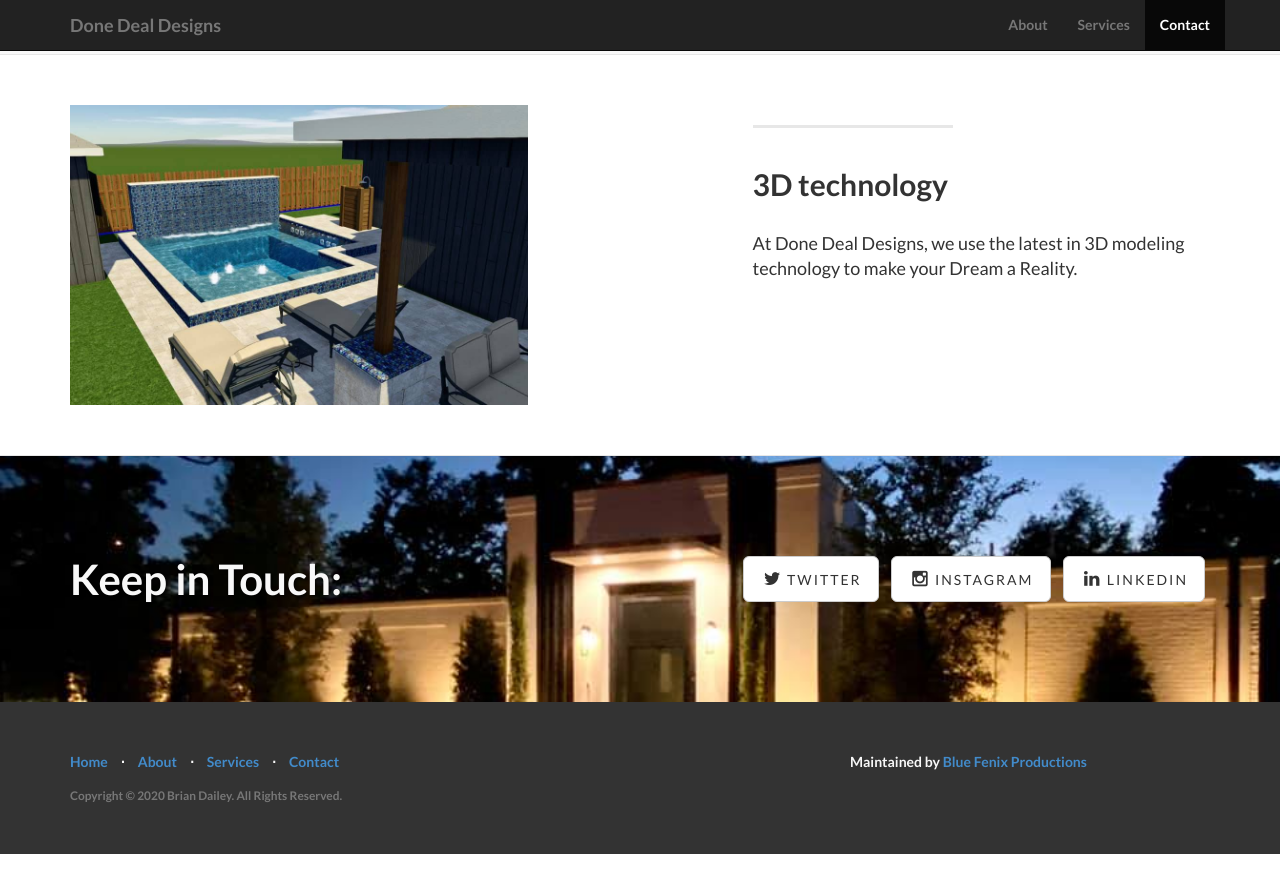
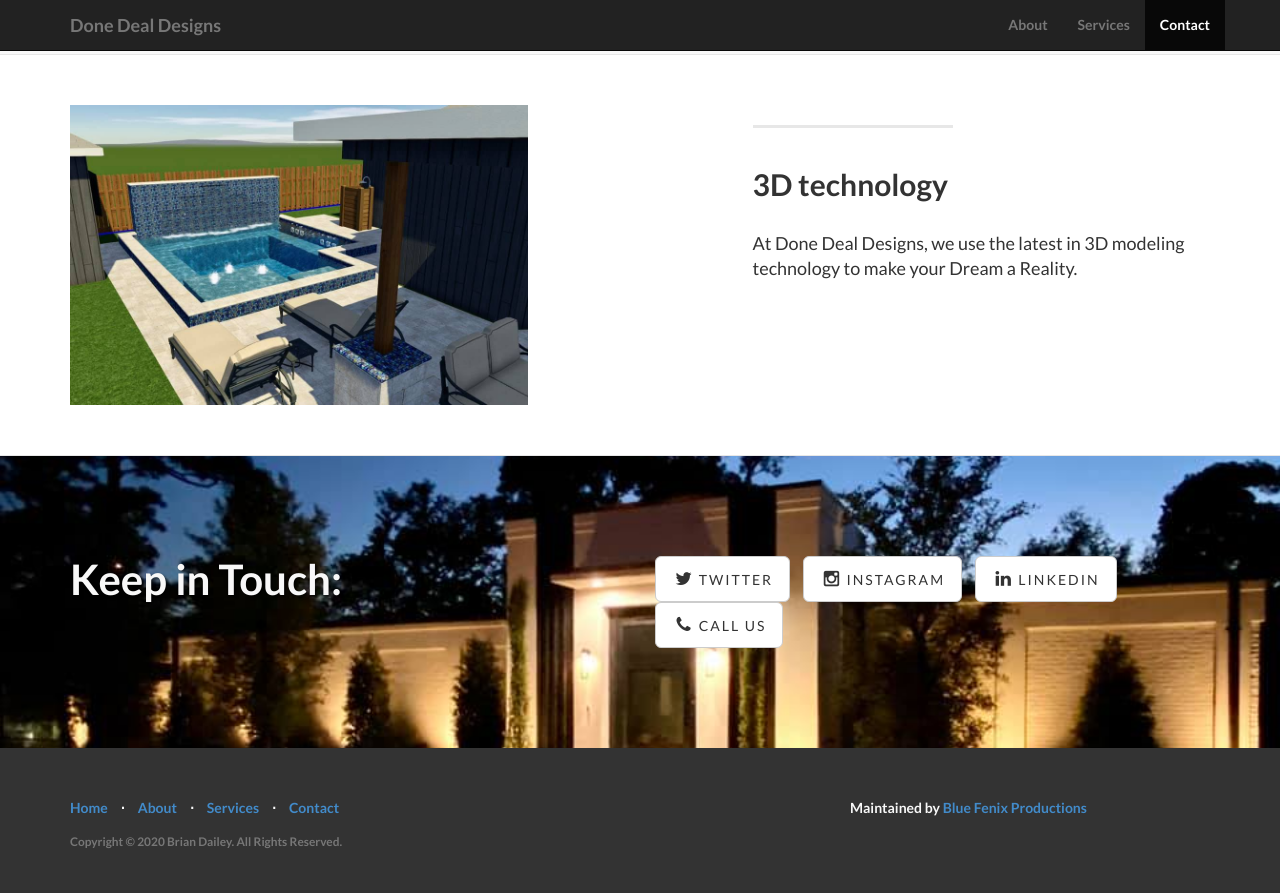
Before and after one commit to BlueFenixProductions/donedealdesigns.com, a Jekyll site: the page built from index.html, in a window 1280 px wide and 900 px high, scrolled down 1695 px. Shown: the top 893 px of the window. Built offline with Jekyll 4.4.1, drawn with Linux system fonts in a browser that asks for light colours; before the commit the page ends 2549 px from its top, so only the background shows below that.

Commit message:
Update contact.html

```diff
--- a/_includes/contact.html
+++ b/_includes/contact.html
@@ -13,6 +13,9 @@
 							<a href="{{ social.url }}" class="btn btn-default btn-lg"><i class="fa fa-{{ social.title }} fa-fw"></i> <span class="network-name">{{ social.title }}</span></a>
 						</li>
 						{% endfor %}
+						<li>
+							<a href="tel:1-281-300-2961" class="btn btn-default btn-lg"><i class="fa fa-phone fa-fw"></i> <span class="network-name">Call Us</span></a>
+						</li>
 					</ul>
 				</div>
 			</div>
```
